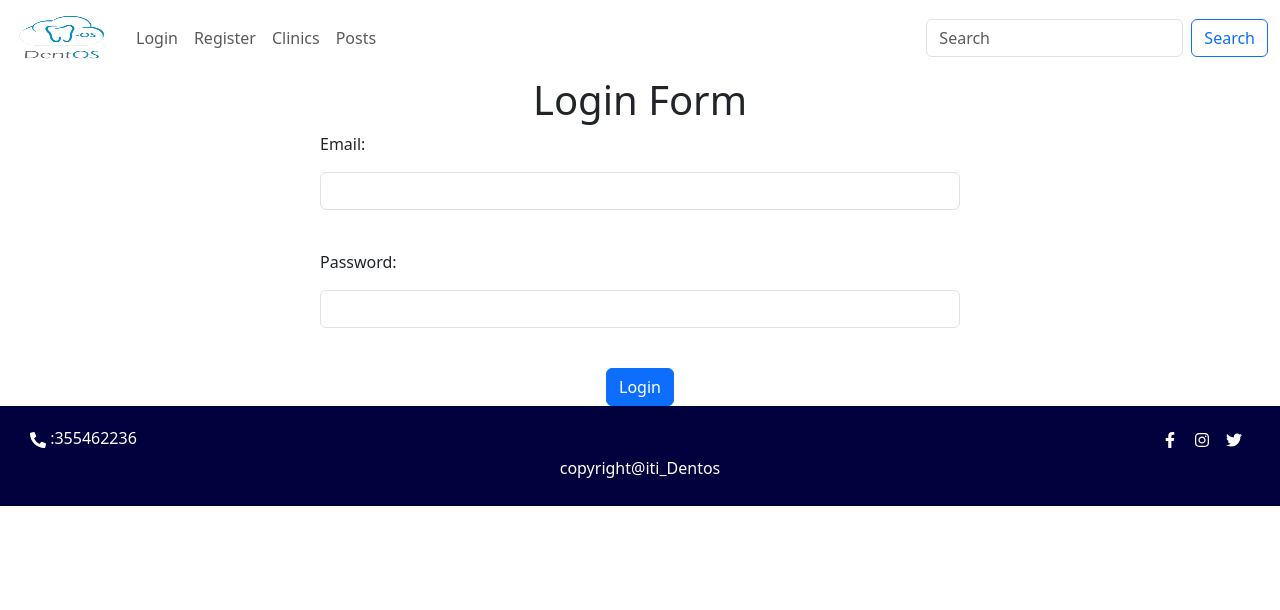
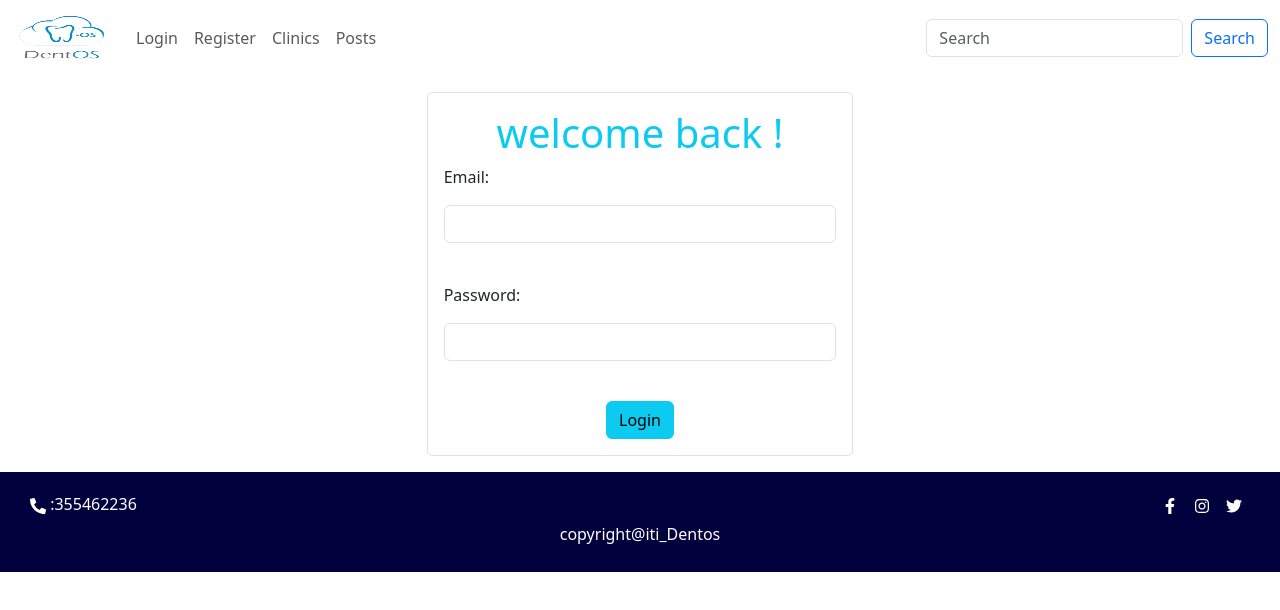
Before and after one commit to Isla-Nad/ITI-FinalProject, a React (Create React App) app: page /login in a window 1280 px wide. Shown: the top 610 px of the page. Built offline with nearby package versions, Linux system fonts and the light colour scheme.

Commit message:
login page improvements

```diff
--- a/src/pages/Login.js
+++ b/src/pages/Login.js
@@ -50,10 +50,12 @@ function Login(){
     return(
         <>
 
-        <div id="content" align="center" >
-            <form  className="col-6 " onSubmit={(e)=> submit(e)}>
+        <div id="content" align="center">
+            <form  className="col-sm-6 border col-md-4"
+            style={{borderRadius:"5px", padding:"16px", margin:"16px"}}
+            onSubmit={(e)=> submit(e)}>
 
-                <h1>Login Form</h1>
+                <h1 className="text-info">welcome back !</h1>
 
                 <p  align="left">Email: </p>
                 <input type="text" id="mail"
@@ -74,7 +76,7 @@ function Login(){
                  <p  className="text-danger ">{error.passError}</p>
                 < br />
 
-                <button type="submit" className="btn btn-primary">Login</button>
+                <button type="submit" className="btn btn-info">Login</button>
             </form>
         </div>
             </>
```
